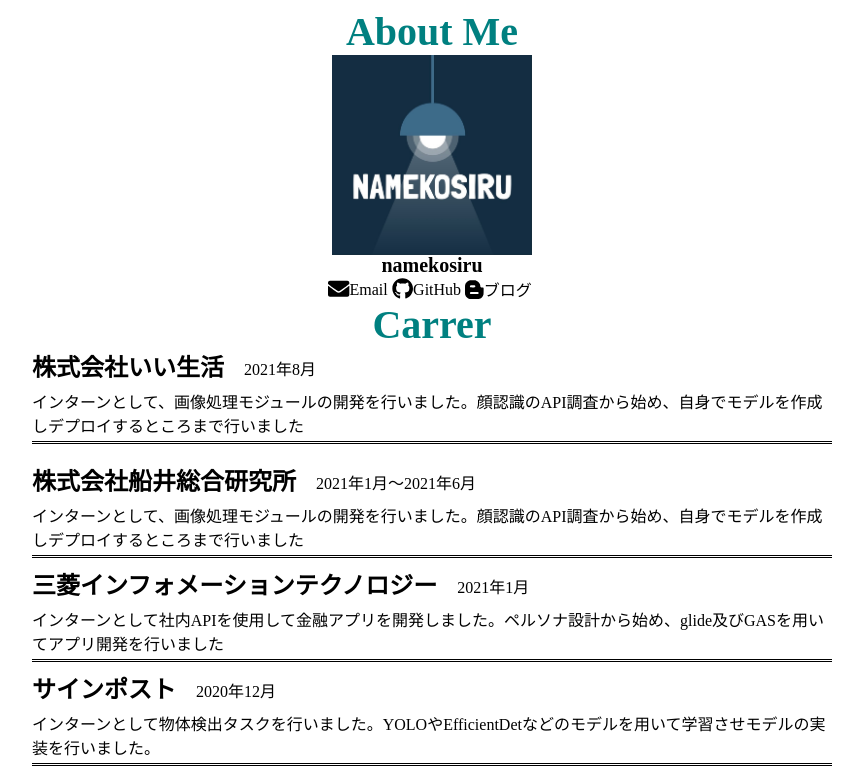
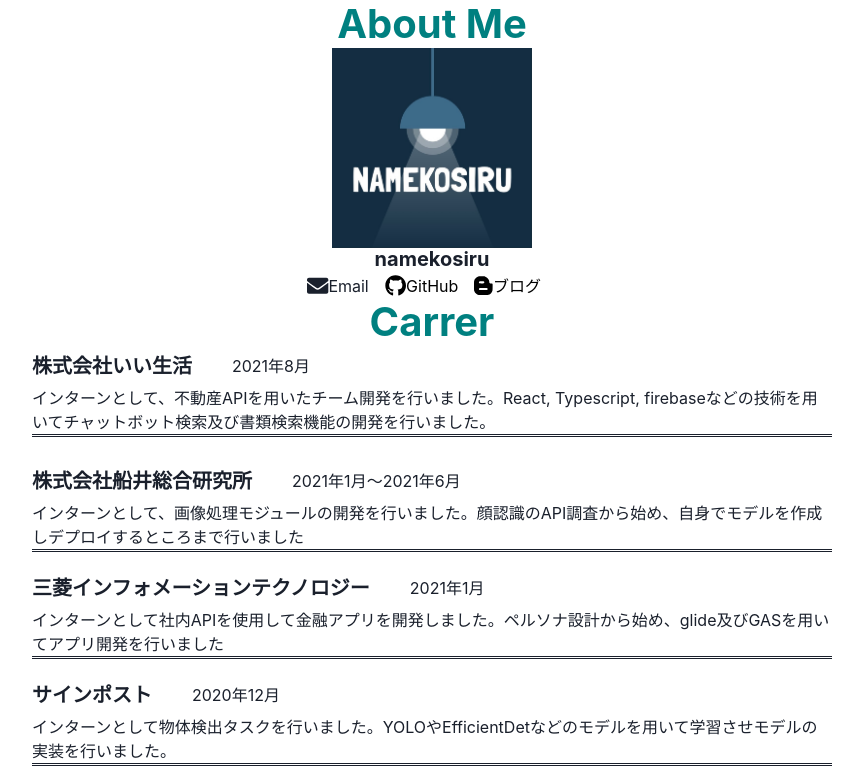
Before and after one commit to namekosiru/portfolio, a React (Create React App) app: page / in a window 1280 px wide. Shown: the top 777 px of the page, without its empty margins (208-1071 px from the left). Built offline with nearby package versions, Linux system fonts and the light colour scheme.

Commit message:
レスポンシブ機能の追加

```diff
--- a/src/component/AboutMe.jsx
+++ b/src/component/AboutMe.jsx
@@ -1,4 +1,4 @@
-import { Image, Text, VStack, Box } from "@chakra-ui/react";
+import { Image, Text, Box } from "@chakra-ui/react";
 
 import Img from "../sources/icon.jpg";
 import { HeadingText } from "./atoms/HeadingText";
@@ -9,14 +9,8 @@ export const AboutMe = () => {
     <>
       <HeadingText>About Me</HeadingText>
       <Box align="center">
-        <Image
-          borderRadius="md"
-          src={Img}
-          width={200}
-          height={200}
-          alt="icon"
-        />
-        <Text mt={-5} mb={0} fontSize={20} fontWeight={"bold"}>
+        <Image src={Img} width={200} height={200} alt="icon" />
+        <Text mt={-1} mb={0} fontSize={20} fontWeight={"bold"}>
           namekosiru
         </Text>
         <Icons />
--- a/src/component/Carrer.jsx
+++ b/src/component/Carrer.jsx
@@ -1,4 +1,4 @@
-import { Stack } from "@chakra-ui/react";
+import { VStack } from "@chakra-ui/react";
 
 import { Feature } from "./atoms/Feature";
 import { HeadingText } from "./atoms/HeadingText";
@@ -8,7 +8,7 @@ export const Carrer = () => {
   return (
     <>
       <HeadingText>Carrer</HeadingText>
-      <Stack align="center">
+      <VStack spacing="24px">
         {CarrerList.map((data) => (
           <Feature
             title={data["company"]}
@@ -16,7 +16,7 @@ export const Carrer = () => {
             date={data["date"]}
           />
         ))}
-      </Stack>
+      </VStack>
     </>
   );
 };
--- a/src/component/CarrerList.jsx
+++ b/src/component/CarrerList.jsx
@@ -3,7 +3,7 @@ export const CarrerList = [
     company: "株式会社いい生活",
     date: "2021年8月",
     content:
-      "インターンとして、画像処理モジュールの開発を行いました。顔認識のAPI調査から始め、自身でモデルを作成しデプロイするところまで行いました",
+      "インターンとして、不動産APIを用いたチーム開発を行いました。React, Typescript, firebaseなどの技術を用いてチャットボット検索及び書類検索機能の開発を行いました。",
   },
   {
     company: "株式会社船井総合研究所",
--- a/src/component/atoms/Feature.jsx
+++ b/src/component/atoms/Feature.jsx
@@ -1,29 +1,15 @@
-import { Box, Flex, flexbox, Heading, Text } from "@chakra-ui/react";
+import { Box, Flex, Heading, Text } from "@chakra-ui/react";
 
-export const Feature = ({ title, desc, date, ...rest }) => {
+export const Feature = ({ title, desc, date }) => {
   return (
-    <Box
-      mt={0}
-      pt={0}
-      mb={10}
-      justify="left"
-      shadow="md"
-      borderWidth="1px"
-      {...rest}
-      w={800}
-      borderBottom="double"
-    >
-      <Flex mb={2}>
-        <Heading fontSize="xl" mt={0} mr={20} mb={2}>
+    <Box my={2} w={{ base: 400, md: 800 }} borderBottom="double">
+      <Flex pb={2}>
+        <Heading fontSize="xl" mr={10}>
           {title}
         </Heading>
-        <Text mt={8} mb={2}>
-          {date}
-        </Text>
+        <Text>{date}</Text>
       </Flex>
-      <Text mt={4} mb={4}>
-        {desc}
-      </Text>
+      <Text>{desc}</Text>
     </Box>
   );
 };
--- a/src/pages/Home.jsx
+++ b/src/pages/Home.jsx
@@ -1,11 +1,14 @@
+import { ChakraProvider } from "@chakra-ui/react";
 import { AboutMe } from "../component/AboutMe";
 import { Carrer } from "../component/Carrer";
 
 export const Home = () => {
   return (
     <>
-      <AboutMe />
-      <Carrer />
+      <ChakraProvider>
+        <AboutMe />
+        <Carrer />
+      </ChakraProvider>
     </>
   );
 };
```
